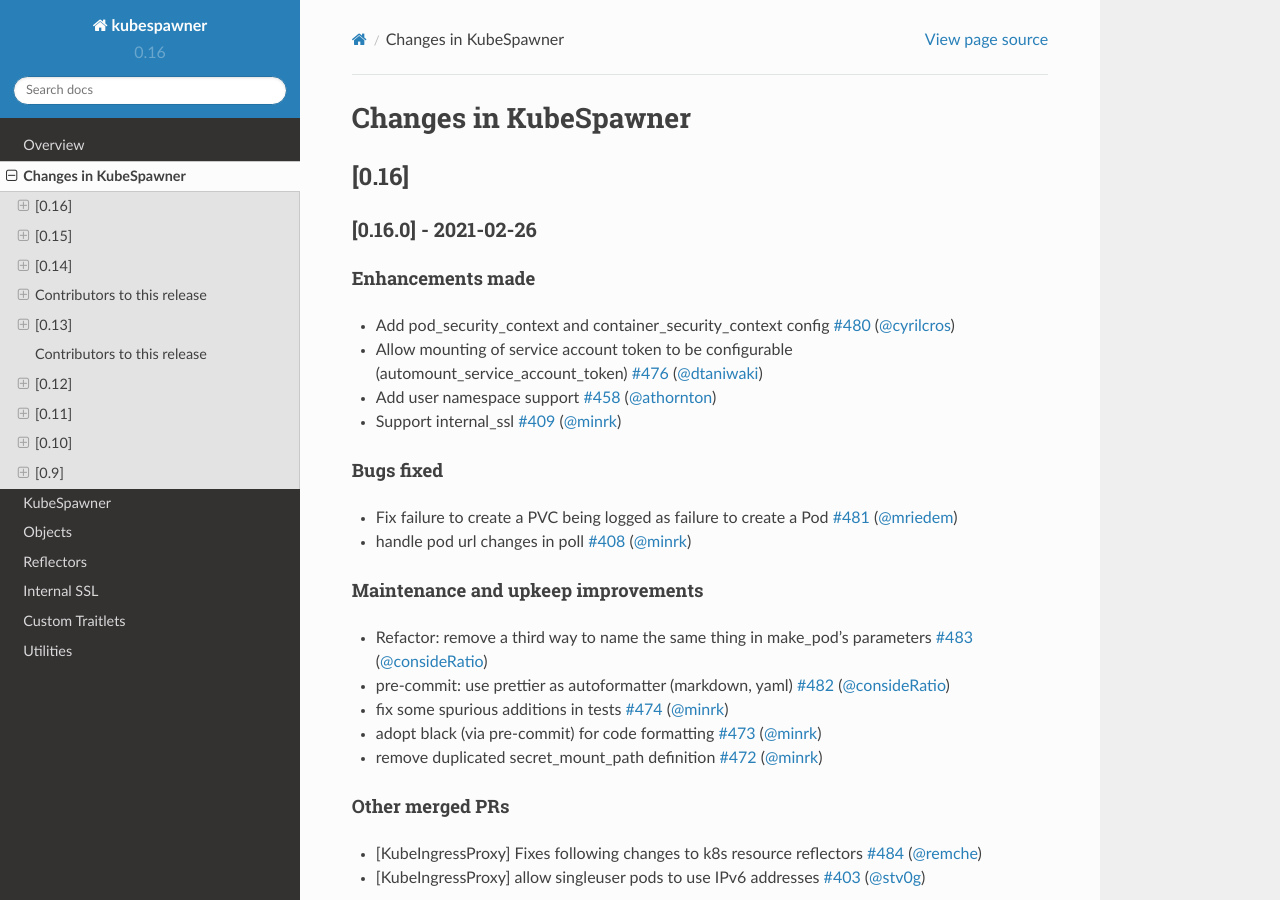
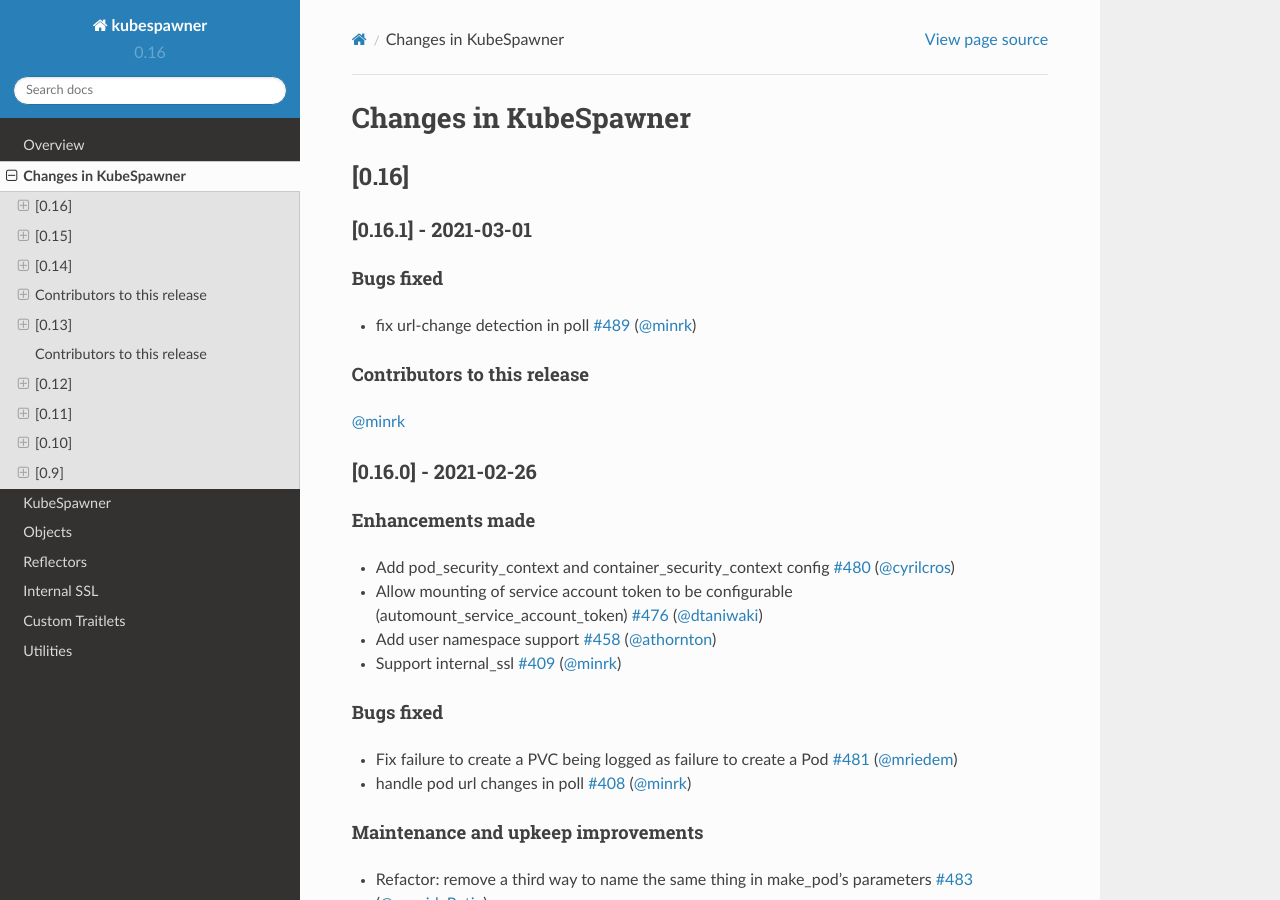
Before and after one commit to jupyterhub/kubespawner, a Sphinx documentation site: the page built from docs/source/changelog.md, in a window 1280 px wide and 900 px high. Built offline with Sphinx 7.4.7 and the Read the Docs theme 2.0.0, drawn with Linux system fonts in a browser that asks for light colours.

Commit message:
Add changelog for 0.16.1

```diff
--- a/docs/source/changelog.md
+++ b/docs/source/changelog.md
@@ -3,6 +3,16 @@
 <!-- PR link template: - [#](https://github.com/jupyterhub/kubespawner/pull/) ([@](https://github.com/)) -->
 
 ## [0.16]
+
+### [0.16.1] - 2021-03-01
+
+#### Bugs fixed
+
+- fix url-change detection in poll [#489](https://github.com/jupyterhub/kubespawner/pull/489) ([@minrk](https://github.com/minrk))
+
+#### Contributors to this release
+
+[@minrk](https://github.com/search?q=repo%3Ajupyterhub%2Fkubespawner+involves%3Aminrk+updated%3A2021-02-26..2021-03-01&type=Issues)
 
 ### [0.16.0] - 2021-02-26
 
```
